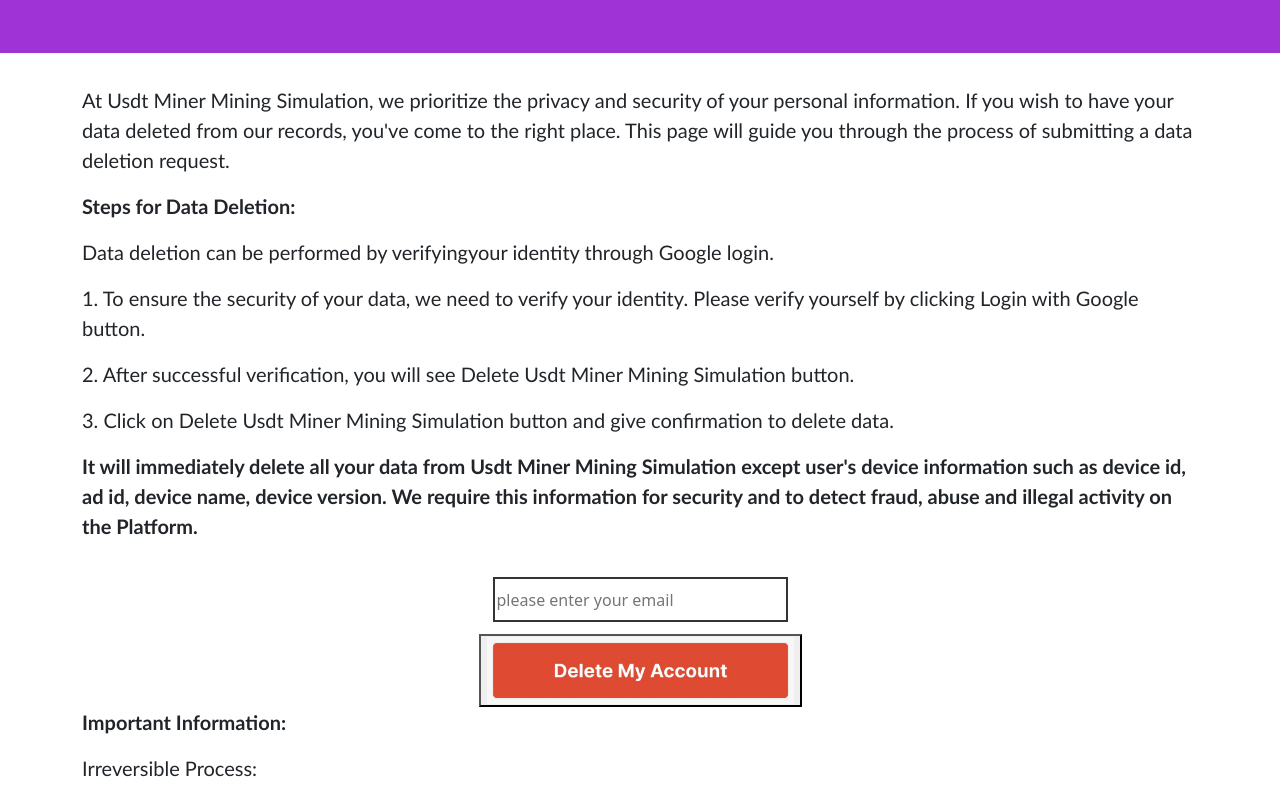
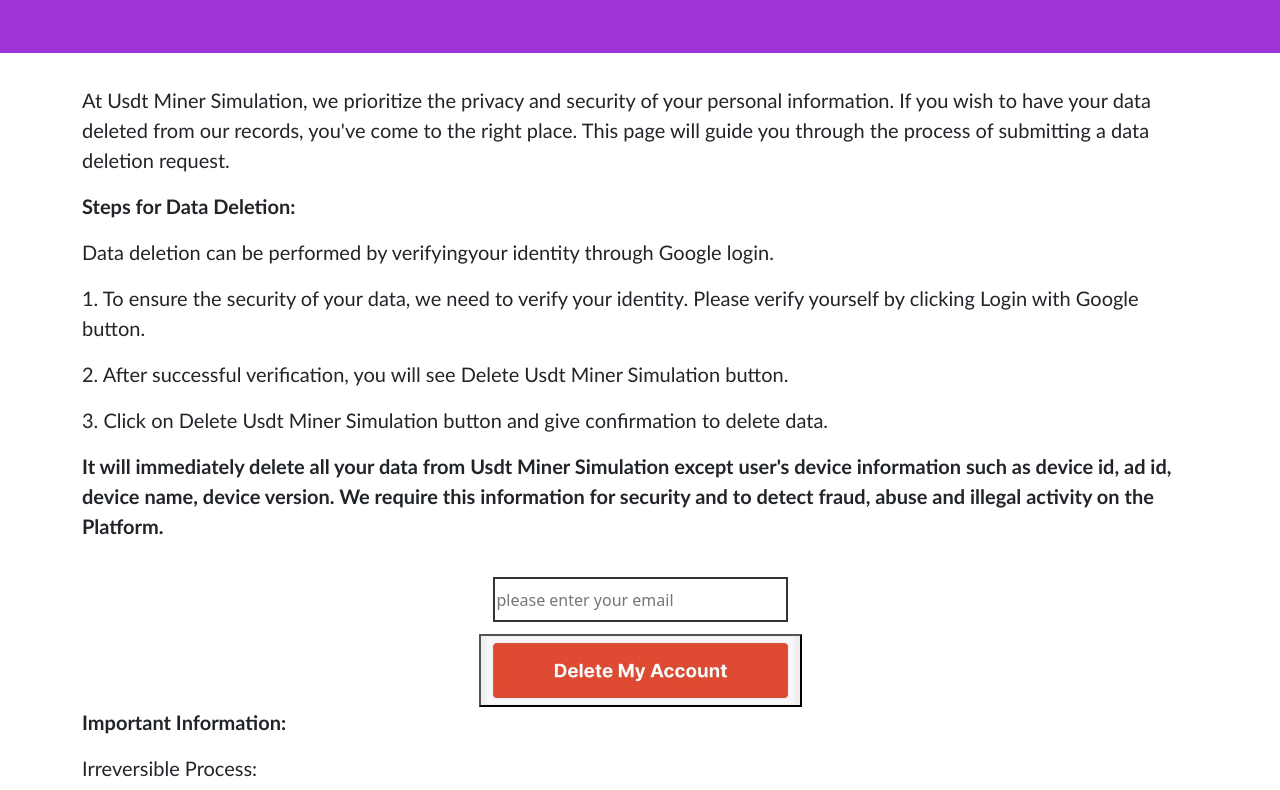
Before and after one commit to alissahajanand/usdt-mining, a plain HTML site: page index.html in a window 1280 px wide. Shown: the part 131-921 px from the top of the page. Drawn offline with nearby package versions, Linux system fonts and the light colour scheme.

Commit message:
Update index.html

```diff
--- a/index.html
+++ b/index.html
@@ -145,7 +145,7 @@
           "
         >
           <div class="page-title">
-            <h1 style="color: white">Usdt Miner Mining Simulation Data Deletion</h1>
+            <h1 style="color: white">Usdt Miner Simulation Data Deletion</h1>
           </div>
         </div>
       </div>
@@ -163,7 +163,7 @@
           <p>
             <span style="font-size: 15pt"
               ><span style="font-family: Calibri, 'sans-serif'"
-                >At Usdt Miner Mining Simulation, we prioritize the privacy and security of your
+                >At Usdt Miner Simulation, we prioritize the privacy and security of your
                 personal information. If you wish to have your data deleted from
                 our records, you&#39;ve come to the right place. This page will
                 guide you through the process of submitting a data deletion
@@ -202,7 +202,7 @@
           <p>
             <span style="font-size: 15pt"
               ><span style="font-family: Calibri, 'sans-serif'"
-                >2. After successful verification, you will see Delete Usdt Miner Mining Simulation
+                >2. After successful verification, you will see Delete Usdt Miner Simulation
                 button.</span
               ></span
             >
@@ -211,7 +211,7 @@
           <p>
             <span style="font-size: 15pt"
               ><span style="font-family: Calibri, 'sans-serif'"
-                >3. Click on Delete Usdt Miner Mining Simulation button and give confirmation to
+                >3. Click on Delete Usdt Miner Simulation button and give confirmation to
                 delete data.</span
               ></span
             >
@@ -220,7 +220,7 @@
           <p>
             <span style="font-size: 15pt; font-weight: 700"
               ><span style="font-family: Calibri, 'sans-serif'"
-                >It will immediately delete all your data from Usdt Miner Mining Simulation except
+                >It will immediately delete all your data from Usdt Miner Simulation except
                 user's device information such as device id, ad id, device name,
                 device version. We require this information for security and to
                 detect fraud, abuse and illegal activity on the Platform.</span
```
